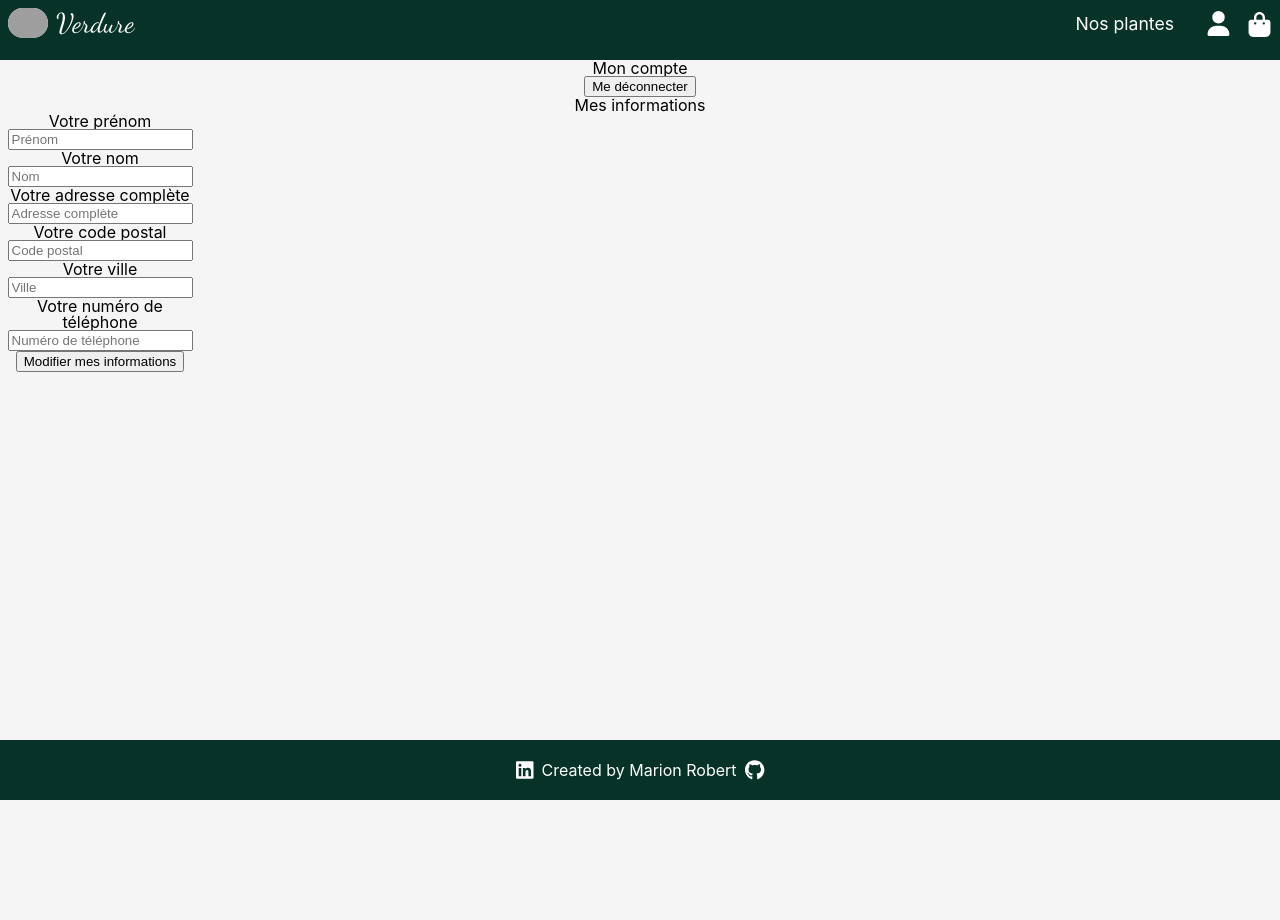
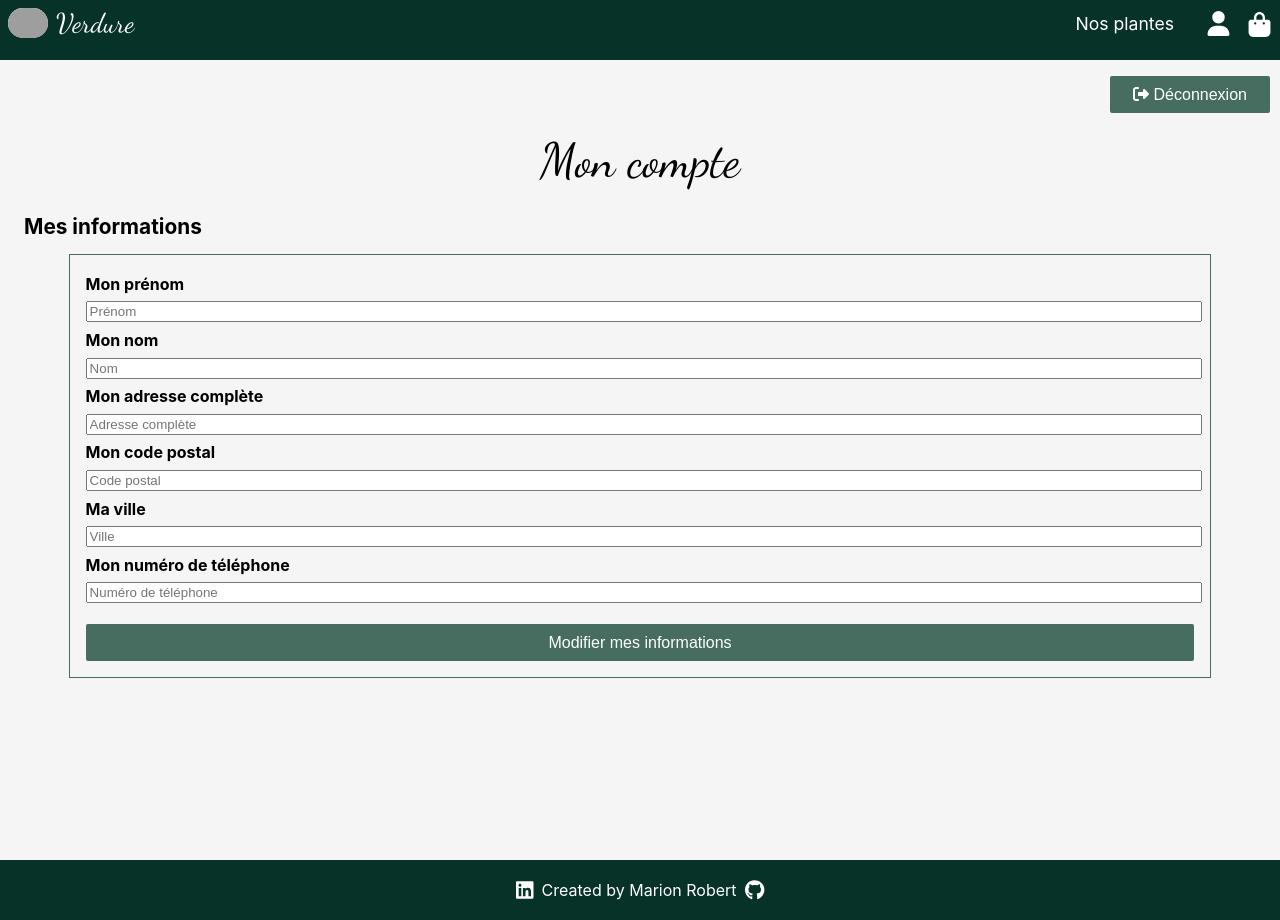
Before and after one commit to marionrobert/verdure-front-react, a React (Vite) app: page /myaccount in a window 1280 px wide. Before the commit the page ends 800 px from the top, so only its background shows below. Built offline with nearby package versions, Linux system fonts and the light colour scheme; no server answers; sample sign-in values are in the browser's storage.

Commit message:
front profile in progress

```diff
--- a/src/App.css
+++ b/src/App.css
@@ -28,7 +28,6 @@ html, body {
   height: 100%;
   margin: 0;
   background-color: whitesmoke;
-  width: 100vw;
 }
 
 body {
@@ -63,13 +62,14 @@ a {
 }
 
 main {
-  padding: 60px 0 0 0;
+  margin: 60px 0 0 0;
+  height: 100vh;
 }
 
 /* HEADER */
 header {
   background-color: rgba(2, 46, 35, 0.975);
-  width: 100vw;
+  width: 100%;
   position: fixed;
   top: 0;
   left: 0;
@@ -94,7 +94,6 @@ header {
   justify-content: space-between;
   align-items: center;
   padding: 0.5rem;
-  max-width: 100%;
 }
 
 #nav-menu .icon {
@@ -272,7 +271,6 @@ button.btn-discover-all-plants:hover{
 
 .all-plants h2, .all-plants h1 {
   width: 100%;
-  /* text-decoration: underline; */
   margin-bottom: 1rem;
   font-size: 3em;
   line-height: 1.1;
@@ -578,22 +576,92 @@ section.manage-all-plants{
   padding: 0 0.2rem;
 }
 
+/* PROFILE */
+section.profile {
+  text-align: right;
+}
+
+section.profile h1 {
+  width: 100%;
+  margin: 1.5rem 0;
+  font-size: 3em;
+  font-family: 'Dancing Script', cursive;
+  text-align: center;
+}
+
+section.profile .user-data {
+  margin: 1.5rem;
+  text-align: center;
+}
+
+section.profile .user-data h2 {
+  text-align: left;
+  font-size: 1.3rem;
+  font-weight: bold;
+  margin: 2rem 0 1rem;
+}
+
+section.profile .user-data form {
+  border: 1px solid rgba(27, 75, 59, 0.8);
+  padding: 1rem;
+  margin-left: auto;
+  margin-right: auto;
+  width: 90%;
+  display: flex;
+  flex-direction: column;
+}
+
+section.profile .user-data form > label {
+  margin: 0.3rem 0;
+  text-align: left;
+  font-weight: bold;
+}
+
+section.profile .user-data form > input {
+  margin: 0.3rem auto;
+  width: 100%;
+}
+
+
+.profile button {
+  border-radius: 2px;
+  margin: 1rem 0 0;
+  width: 160px;
+  padding: 0.6rem 0.3rem;
+  background-color: rgba(27, 75, 59, 0.8);
+  border: none;
+  font-size: 1rem;
+  color: white;
+}
+
+.profile button a {
+  color: white;
+}
+
+.profile button.logout {
+  margin-right: 10px;
+}
+
+.profile button.update-data {
+  width: 100%;
+}
+
+
 
 
 /* FOOTER */
 footer {
   /* background-color: rgba(27, 75, 59, 0.897); */
   background-color: rgba(2, 46, 35, 0.975);
-  position: fixed;
+  /* position: fixed;
   bottom: 0;
-  left: 0;
+  left: 0; */
   z-index: 3;
   color: white;
   height: 60px;
   display: flex;
   justify-content: center;
   align-items: center;
-  width: 100%;
 }
 
 .fa-github, .fa-linkedin{
--- a/src/containers/user/profil.jsx
+++ b/src/containers/user/profil.jsx
@@ -1,6 +1,8 @@
 import {selectUser, connectUser} from '../../slices/userSlice'
 import {useSelector} from 'react-redux'
 import { updateOneUser, checkMyToken } from '../../api/user'
+import { FontAwesomeIcon } from "@fortawesome/react-fontawesome"
+import { faRightFromBracket } from "@fortawesome/free-solid-svg-icons"
 import { useEffect, useState } from 'react'
 import { useDispatch } from 'react-redux'
 import { Link } from 'react-router-dom'
@@ -73,27 +75,32 @@ const Profil = () => {
   }
 
   return (
-    <>
+    <section className='profile'>
+      <button className='logout'><Link to="/logout"><FontAwesomeIcon icon={faRightFromBracket}/> Déconnexion</Link></button>
       <h1>Mon compte</h1>
-      <button><Link to="/logout">Me déconnecter</Link></button>
+      <article className='user-data'>
         <h2>Mes informations</h2>
         <form onSubmit={(e)=>{handleSubmit(e)}}>
-      <label htmlFor="firstName">Votre prénom</label>
+          <label htmlFor="firstName">Mon prénom</label>
           <input type="text" name="firstName" onChange={handleChange} defaultValue={firstName} placeholder="Prénom" required/>
-      <label htmlFor="lastName">Votre nom</label>
+          <label htmlFor="lastName">Mon nom</label>
           <input type="text" name="lastName" onChange={handleChange} defaultValue={lastName} placeholder="Nom" required/>
-      <label htmlFor="address">Votre adresse complète</label>
+          <label htmlFor="address">Mon adresse complète</label>
           <input type="text" name="address" onChange={handleChange} defaultValue={address} placeholder="Adresse complète" required/>
-      <label htmlFor="zip">Votre code postal</label>
+          <label htmlFor="zip">Mon code postal</label>
           <input type="text" name="zip" onChange={handleChange} defaultValue={zip} placeholder="Code postal" required/>
-      <label htmlFor="city">Votre ville</label>
+          <label htmlFor="city">Ma ville</label>
           <input type="text" name="city" onChange={handleChange} defaultValue={city} placeholder="Ville" required/>
-      <label htmlFor="phone">Votre numéro de téléphone</label>
+          <label htmlFor="phone">Mon numéro de téléphone</label>
           <input type="text" name="phone" onChange={handleChange} defaultValue={phone} placeholder="Numéro de téléphone" required/>
-      <button type="submit">Modifier mes informations</button>
+          <button className='update-data' type="submit">Modifier mes informations</button>
+        </form>
+      </article>
+      {/* <article className='user-orders'>
 
-    </form>
-    </>
+      </article> */}
+
+    </section>
   )
 }
 
```
Lines whose indentation alone changed are shown as unchanged.
